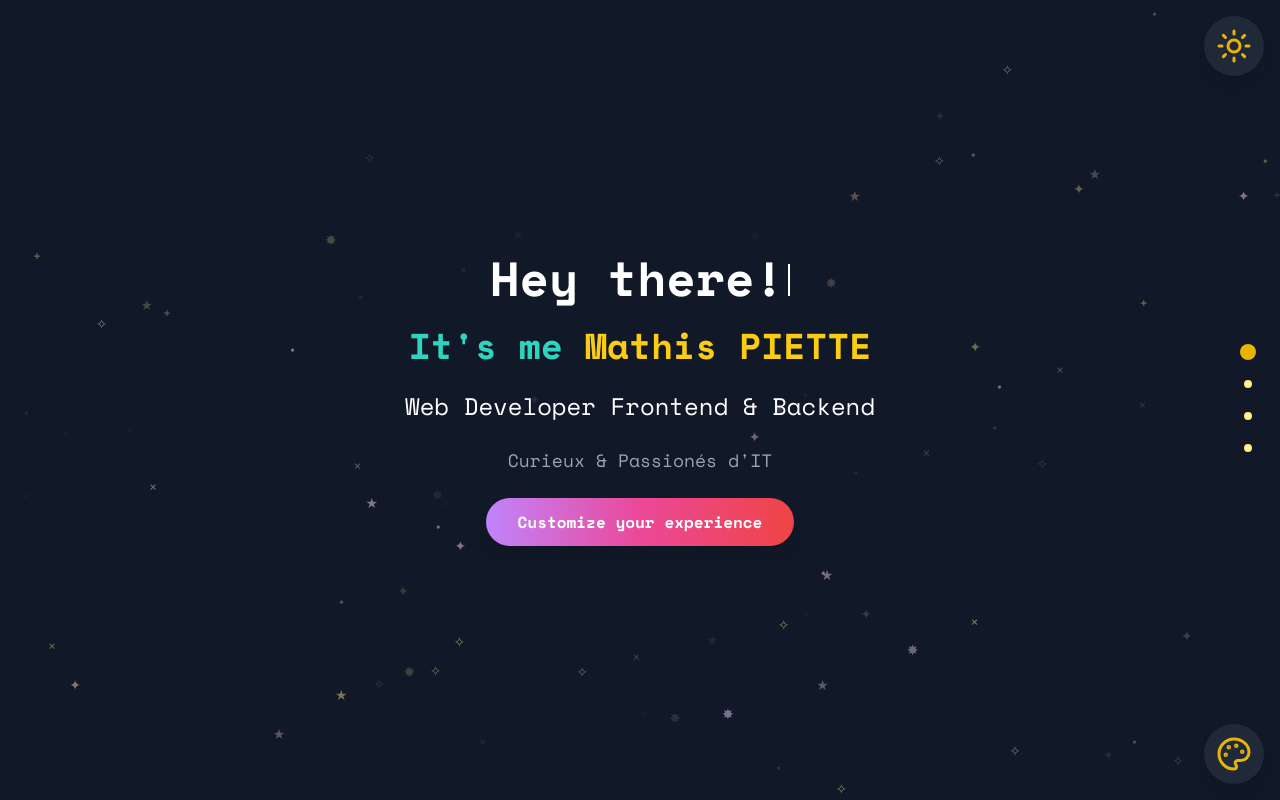
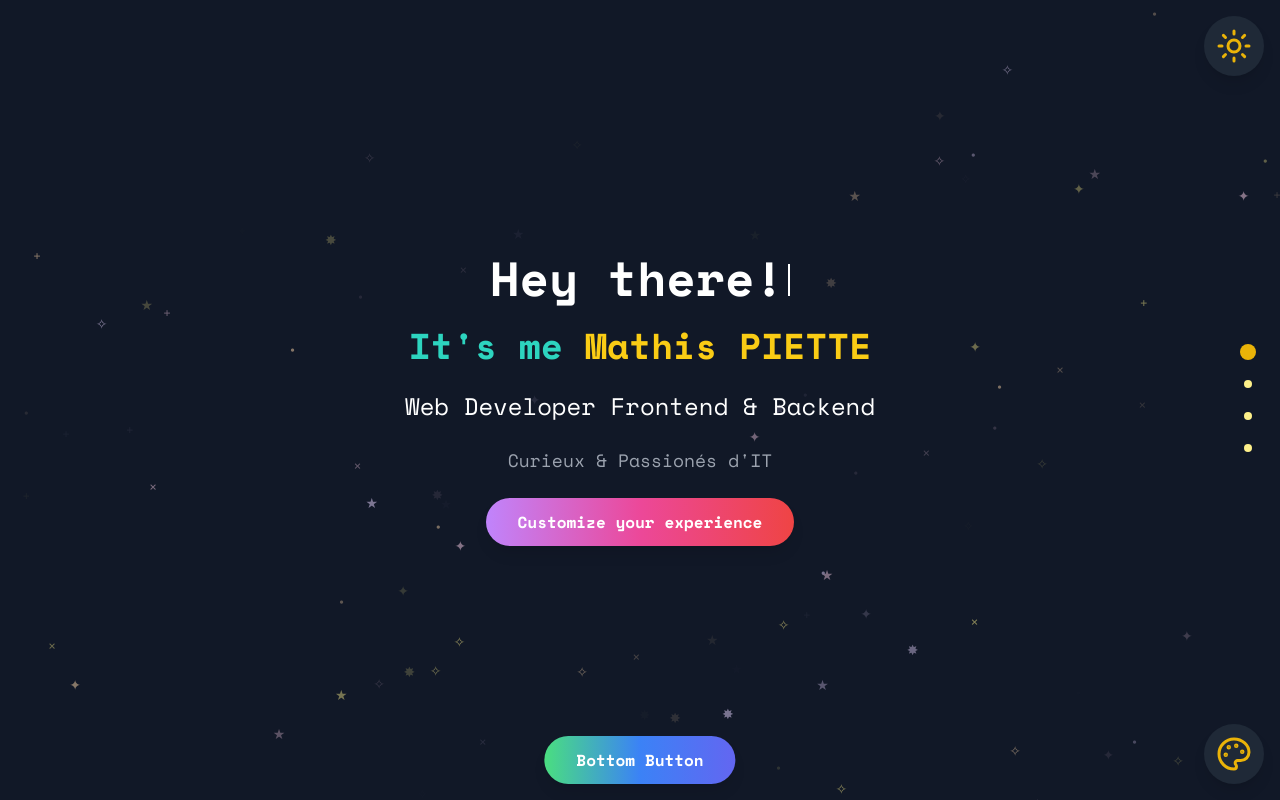
Before and after one commit to Pousset/mathispiette.fr, a Vue app in the folder frontend/: page / in a window 1280 px wide. Built offline with nearby package versions, Linux system fonts and the light colour scheme.

Commit message:
ajout bouton (#13)

```diff
--- a/frontend/src/components/sections/HomeSection.vue
+++ b/frontend/src/components/sections/HomeSection.vue
@@ -73,6 +73,10 @@ onMounted(async () => {
 onUnmounted(() => {
   if (cursorInterval) clearInterval(cursorInterval)
 })
+
+const handleBottomButtonClick = () => {
+  console.log('Bottom Button Clicked!')
+}
 </script>
 
 <template>
@@ -113,5 +117,13 @@ onUnmounted(() => {
         </button>
       </div>
     </div>
+    <div class="absolute bottom-4 left-1/2 transform -translate-x-1/2">
+      <button
+        @click="handleBottomButtonClick"
+        class="inline-block px-8 py-3 font-bold text-white rounded-full shadow-lg transition-all duration-300 ease-in-out transform hover:-translate-y-1 bg-gradient-to-r from-green-400 via-blue-500 to-indigo-500 hover:from-green-500 hover:via-blue-600 hover:to-indigo-600"
+      >
+        Bottom Button
+      </button>
+    </div>
   </div>
 </template>
```
